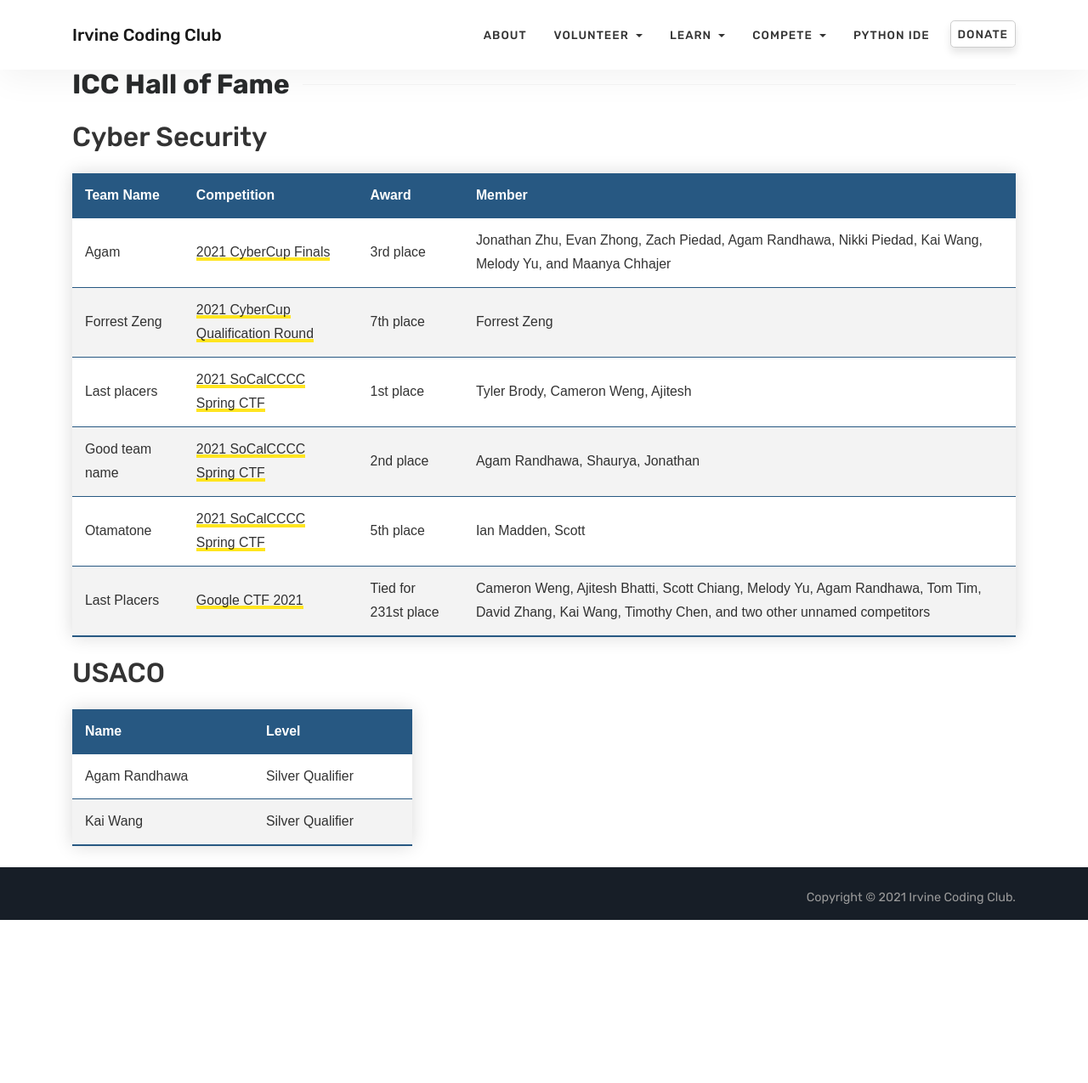
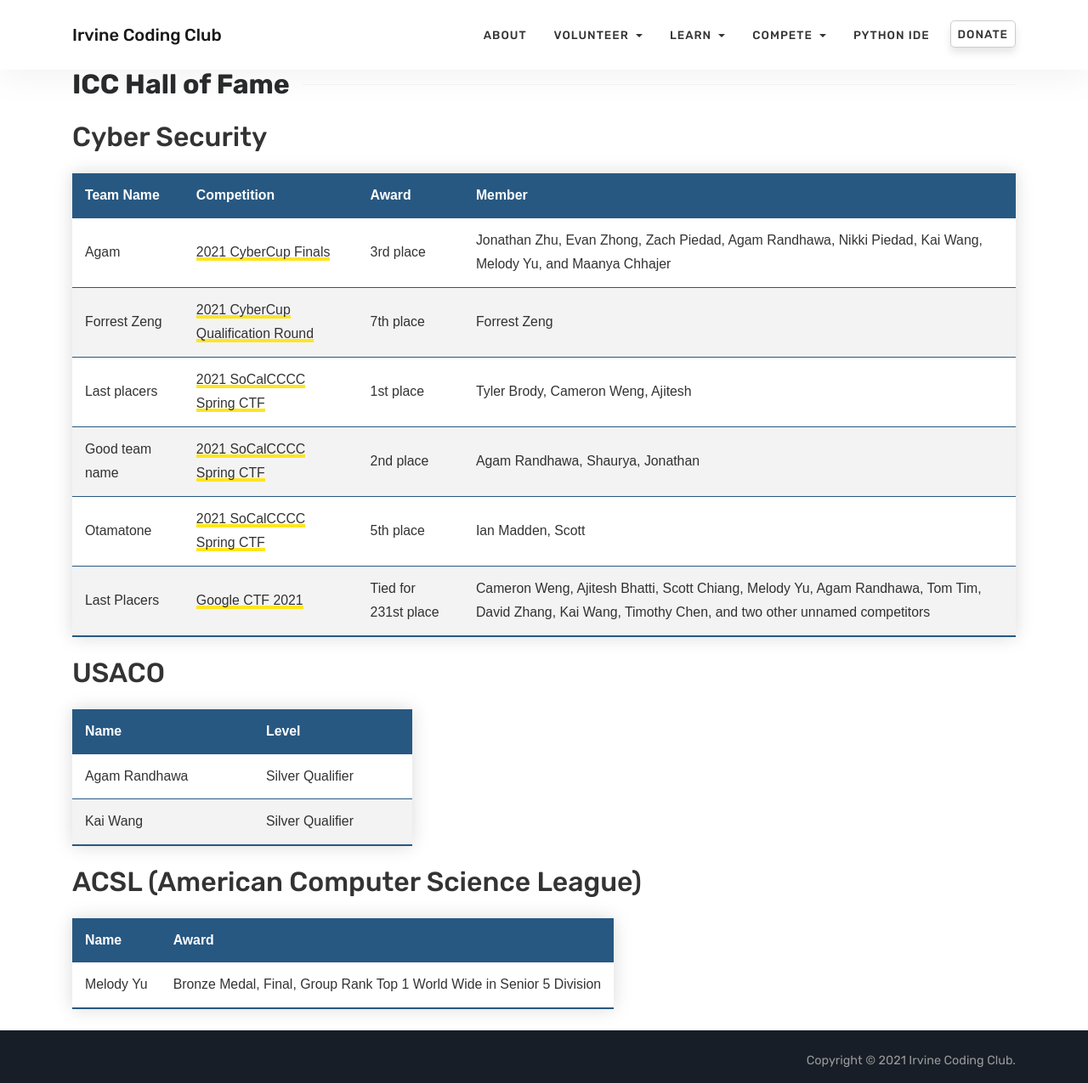
Before and after one commit to irvinecodingclub/irvinecodingclub.github.io, a Jekyll site: the page built from fame.md, in a window 1280 px wide and 1275 px high. Shown: the whole window at 85% size. Built offline with Jekyll 4.4.1, drawn with Linux system fonts in a browser that asks for light colours.

Commit message:
Update fame.md

```diff
--- a/fame.md
+++ b/fame.md
@@ -79,3 +79,23 @@ title:  ICC Hall of Fame
         <!-- and so on... -->
     </tbody>
 </table>
+
+
+## ACSL (American Computer Science League)
+
+<link rel="stylesheet" href="assets/css/table.css">
+<table class="styled-table">
+    <thead>
+        <tr>
+            <th>Name</th>
+            <th>Award</th>
+        </tr>
+    </thead>
+    <tbody>
+        <tr>
+            <td>Melody Yu</td>
+            <td>Bronze Medal, Final, Group Rank Top 1 World Wide in Senior 5 Division</td>
+        </tr>
+        <!-- and so on... -->
+    </tbody>
+</table>
```
